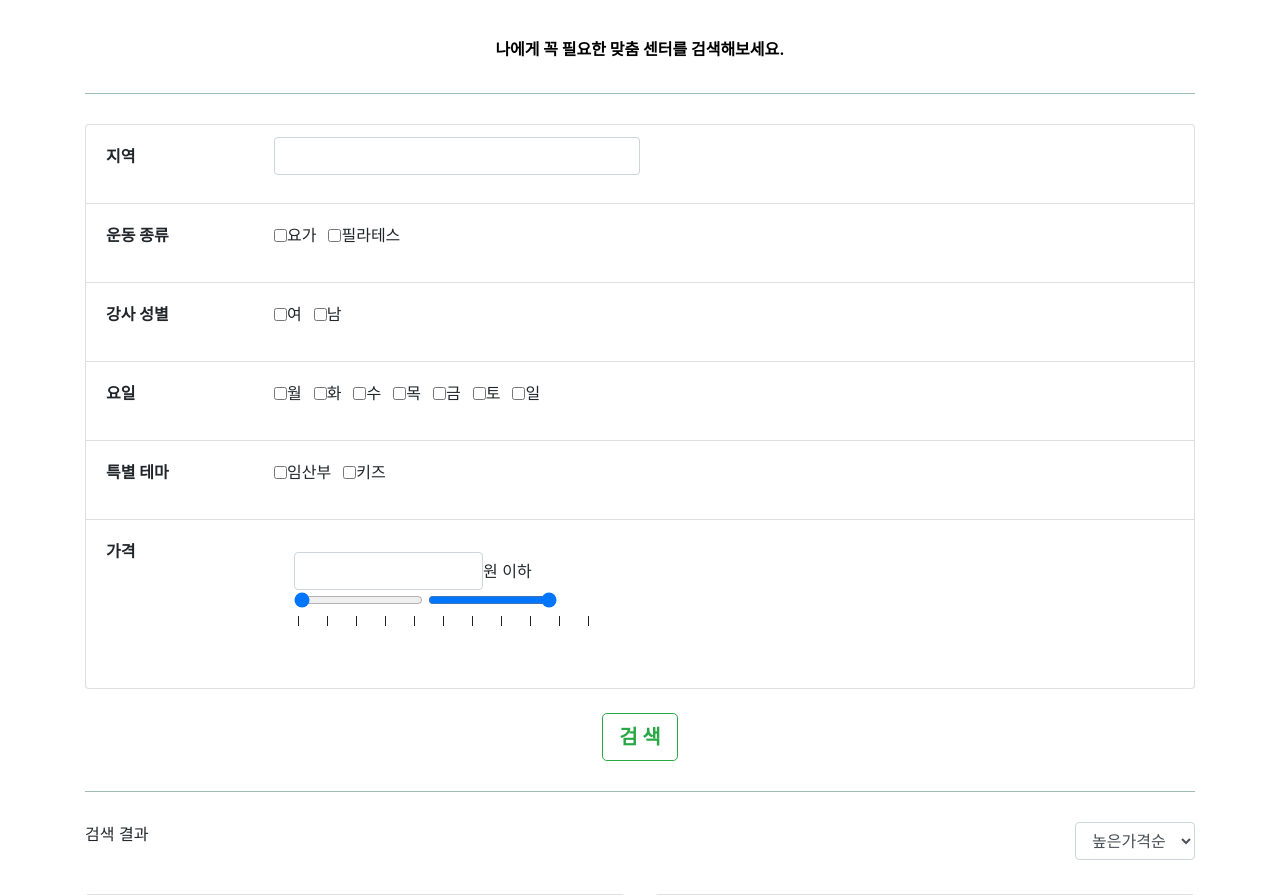
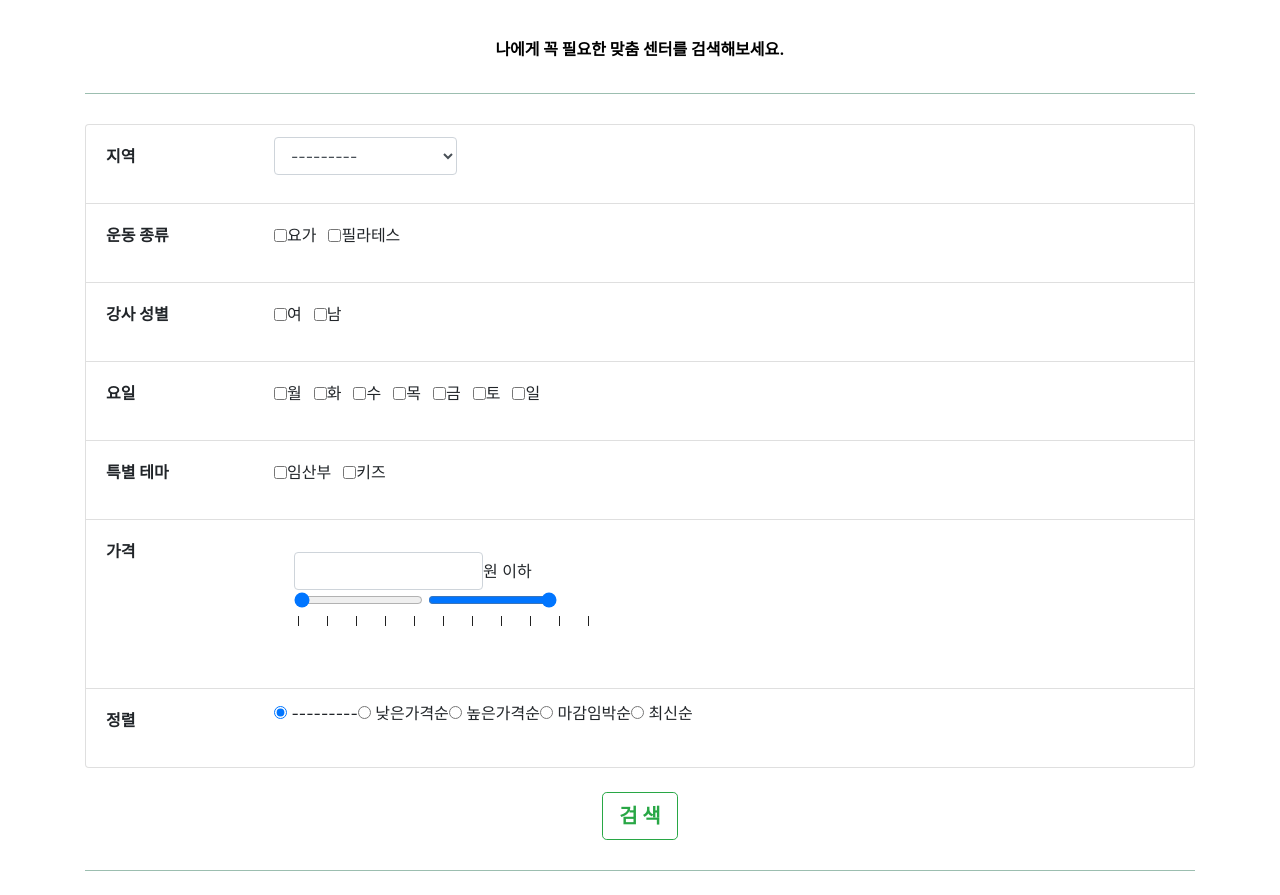
Before and after one commit to jjisol/preranaV1, a Django app: page /onedayclass/filter/ in a window 1280 px wide. Shown: the part 110-1005 px from the top of the page. Run offline with Django 3.2, Linux system fonts and the light colour scheme; data that the repository does not hold is empty; some libraries are stand-ins or nearby versions; some web fonts are replaced.

Commit message:
modify sorting onedayclass

```diff
--- a/center/filters.py
+++ b/center/filters.py
@@ -6,12 +6,16 @@ from django import forms
 from django.db.models import Q
 
 class CenterFilter(FilterSet):
+    ADDR = [(addr, addr) for addr in ('종로구', '중구', '용산구', '성동구',
+        '광진구', '동대문구', '중랑구', '성북구', '강북구', '도봉구', '노원구',
+        '은평구', '서대문구', '마포구', '양천구', '강서구', '구로구', '금천구',
+        '영등포구', '동작구', '관악구', '서초구', '강남구', '송파구', '강동구')]
     type = MultipleChoiceFilter(choices=Center.TYPE_CHOICES,
         method='type_filter',
         widget=forms.CheckboxSelectMultiple)
     detail = MultipleChoiceFilter(choices=Center.CENTER_CHOICES,
         widget=forms.CheckboxSelectMultiple)
-    address = CharFilter(lookup_expr='icontains')
+    address = ChoiceFilter(choices=ADDR, lookup_expr='icontains')
 
     class Meta:
         model = Center
--- a/center/templates/center_filter.html
+++ b/center/templates/center_filter.html
@@ -25,7 +25,7 @@
 		  <li class="list-group-item">
 			<div class="form-group row">
 				<label class="col-2 col-form-label"><strong>지역</strong></label>
-				{% render_field filter.form.address class="form-control col-sm-4" %}
+				{% render_field filter.form.address class="form-control col-sm-2" %}
 			</div>
 		  </li>
 		  <li class="list-group-item">
--- a/mysite/settings.py
+++ b/mysite/settings.py
@@ -78,6 +78,12 @@ EMAIL_HOST_USER = 'preranakorea@gmail.com'
 EMAIL_HOST_PASSWORD = 'prerana0909'
 EMAIL_USE_TLS = True
 
+REST_FRAMEWORK = {
+    'DEFAULT_FILTER_BACKENDS': (
+        'rest_framework.filters.DjangoFilterBackend',
+        'rest_framework.filters.OrderingFilter',
+    )
+}
 MIDDLEWARE = [
     'django.middleware.security.SecurityMiddleware',
     'django.contrib.sessions.middleware.SessionMiddleware',
--- a/onedayclass/filters.py
+++ b/onedayclass/filters.py
@@ -1,10 +1,19 @@
 from django_filters import FilterSet
 from django_filters import ChoiceFilter, ModelMultipleChoiceFilter, NumberFilter
 from django_filters import MultipleChoiceFilter, NumericRangeFilter, CharFilter
+from django_filters import filters, widgets
 from .models import OnedayClass
 from django import forms
+#import django_filters.rest_framework
+#from myapp.serializers import OnedayClassSerializer
+#from rest_framework import generics
 
 class OnedayClassFilter(FilterSet):
+    ADDR = [(addr, addr) for addr in ('종로구', '중구', '용산구', '성동구',
+        '광진구', '동대문구', '중랑구', '성북구', '강북구', '도봉구', '노원구',
+        '은평구', '서대문구', '마포구', '양천구', '강서구', '구로구', '금천구',
+        '영등포구', '동작구', '관악구', '서초구', '강남구', '송파구', '강동구')]
+
     type = MultipleChoiceFilter(choices=OnedayClass.TYPE_CHOICES,
         widget=forms.CheckboxSelectMultiple)
     gender = MultipleChoiceFilter(choices=OnedayClass.GENDER_CHOICES,
@@ -18,8 +27,26 @@ class OnedayClassFilter(FilterSet):
     #price__gt = NumberFilter(field_name='price', lookup_expr='price__gt')
     price__lt = NumberFilter(field_name='price', lookup_expr='lte')
 
-    place = CharFilter(lookup_expr='icontains')
+    place = ChoiceFilter(choices=ADDR, lookup_expr='icontains')
+
+    o = filters.OrderingFilter(
+        fields=['price', 'date'],
+        field_labels={
+            '-price':'높은가격순',
+            'price':'낮은가격순',
+            'date':'마감임박순',
+            '-date':'최신순',
+        },
+        widget=forms.RadioSelect,
+        )
 
     class Meta:
         model = OnedayClass
-        fields = ['type', 'gender', 'day', 'theme', 'price', 'place',]
+        fields = ['type', 'gender', 'day', 'theme', 'price', 'place', 'date',]
+
+
+#class OnedayClassListView(generics.ListAPIView):
+#    queryset = OnedayClass.objects.all()
+#    serializer_class = OnedayClassSerializer
+#    filter_backends = [DjangoFilterBackend, OrderingFilter]
+#    filterset_class = OnedayClassFilter
--- a/onedayclass/templates/onedayclass_filter.html
+++ b/onedayclass/templates/onedayclass_filter.html
@@ -25,7 +25,7 @@
 			  <li class="list-group-item">
 				<div class="form-group row">
 					<label class="col-2 col-form-label"><strong>지역</strong></label>
-					{% render_field filter.form.place class="form-control col-sm-4" %}
+					{% render_field filter.form.place class="form-control col-sm-2" %}
 				</div>
 			  </li>
 			  <li class="list-group-item">
@@ -85,6 +85,17 @@
 						  </svg>
 						</div>
 					</div>
+				</div>
+			  </li>
+				<li class="list-group-item">
+				<div class="form-group row">
+					<label class="col-2 col-form-label"><strong>정렬</strong></label>
+					{% for choice in filter.form.o %}
+						<div class="form-radio form-radio-inline">
+							{{ choice.tag }}
+							<label class="form-radio-label" >{{ choice.choice_label }}</label>
+						</div>
+					{% endfor %}
 				</div>
 			  </li>
 			</ul>
--- a/onedayclass/views.py
+++ b/onedayclass/views.py
@@ -11,13 +11,4 @@ def filter(request):
     onedayclass_list = OnedayClass.objects.all()
     filter = OnedayClassFilter(request.GET, queryset=onedayclass_list)
 
-    sort = request.GET.get('sort', '')
-    if sort == '1':
-        filter = OnedayClassFilter(request.GET, queryset=onedayclass_list.order_by('-price'))
-    elif sort == '2':
-        filter = OnedayClassFilter(request.GET, queryset=onedayclass_list.order_by('price'))
-    elif sort == '3':
-        filter = OnedayClassFilter(request.GET, queryset=onedayclass_list.order_by('date'))
-    else:
-        filter = OnedayClassFilter(request.GET, queryset=onedayclass_list.order_by('-date'))
     return render(request, 'onedayclass_filter.html', {'filter':filter})
```
Also changed, not shown: users/templates/findUsername.html (line endings or trailing spaces).
